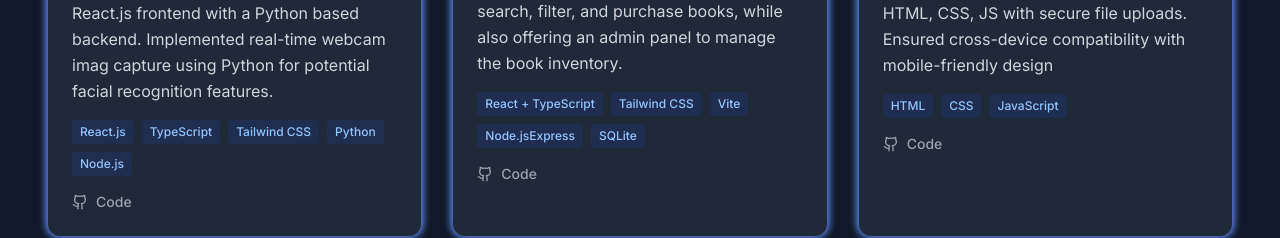
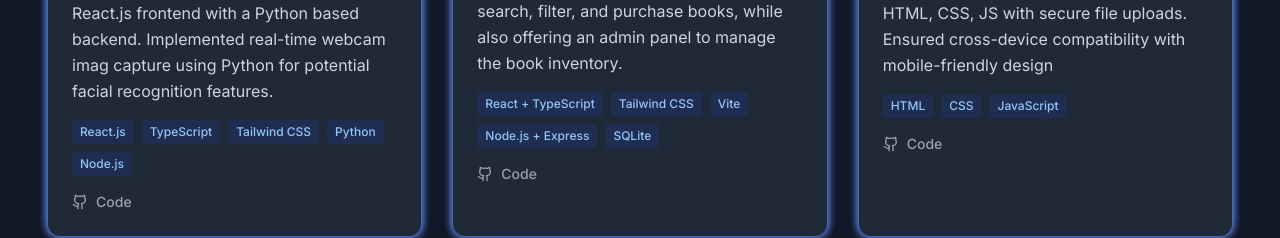
Before and after one commit to Hemali15f/Hemali-Firke-Portfolio, a React (Vite) app: page / in a window 1280 px wide. Shown: the part 2860-3098 px from the top of the page. Built offline with nearby package versions, Linux system fonts and the light colour scheme.

Commit message:
Update Projects.tsx

```diff
--- a/src/components/Projects.tsx
+++ b/src/components/Projects.tsx
@@ -15,7 +15,7 @@ export default function Projects() {
       title: 'BookNest',
       description: [' BookNest is a full-stack AI-powered online bookstore that allows users to browse, search, filter, and purchase books, while also offering an admin panel to manage the book inventory.'],
       image: 'https://thumbs.dreamstime.com/z/bookstore-shop-exterior-books-shop-brick-building-education-library-market-books-shop-window-shelves-street-shop-mall-159900632.jpg',
-      technologies: [ 'React + TypeScript', 'Tailwind CSS', 'Vite', 'Node.js' + 'Express', 'SQLite'],
+      technologies: [ 'React + TypeScript', 'Tailwind CSS', 'Vite', 'Node.js + Express', 'SQLite'],
       github: 'https://github.com/Hemali15f/BookNest',
       featured: true
     },
```
